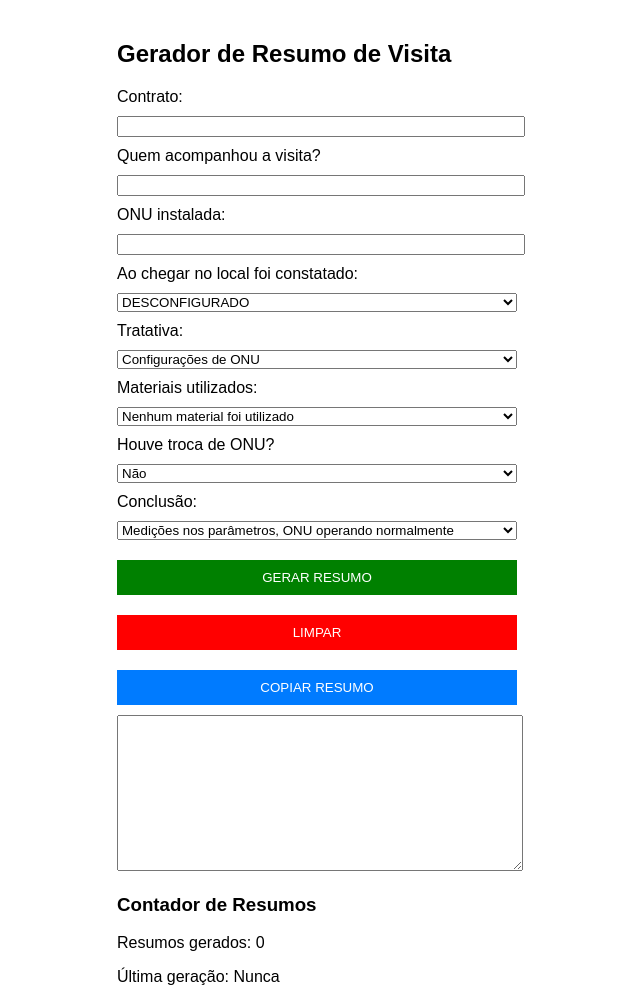
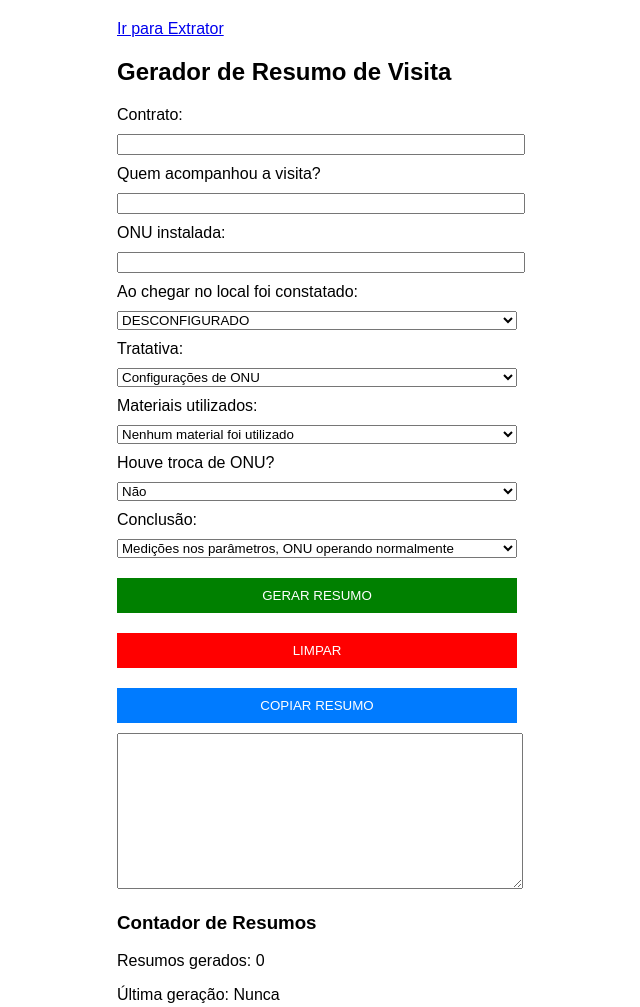
Before and after one commit to guilhermepocops/ferramentas, a plain HTML site: page index.html in a window 1280 px wide. Shown: the top 1007 px of the page, without its empty margins (323-963 px from the left). Drawn offline with Linux system fonts and the light colour scheme.

Commit message:
Update index.html

```diff
--- a/index.html
+++ b/index.html
@@ -3,6 +3,7 @@
 <head>
     <meta charset="UTF-8">
     <meta name="viewport" content="width=device-width, initial-scale=1.0">
+	<a href="pag2.html">Ir para Extrator</a>
     <title>Gerador de Resumo de Visita</title>
     <style>
         body { font-family: Arial, sans-serif; max-width: 400px; margin: auto; padding: 20px; }
```
